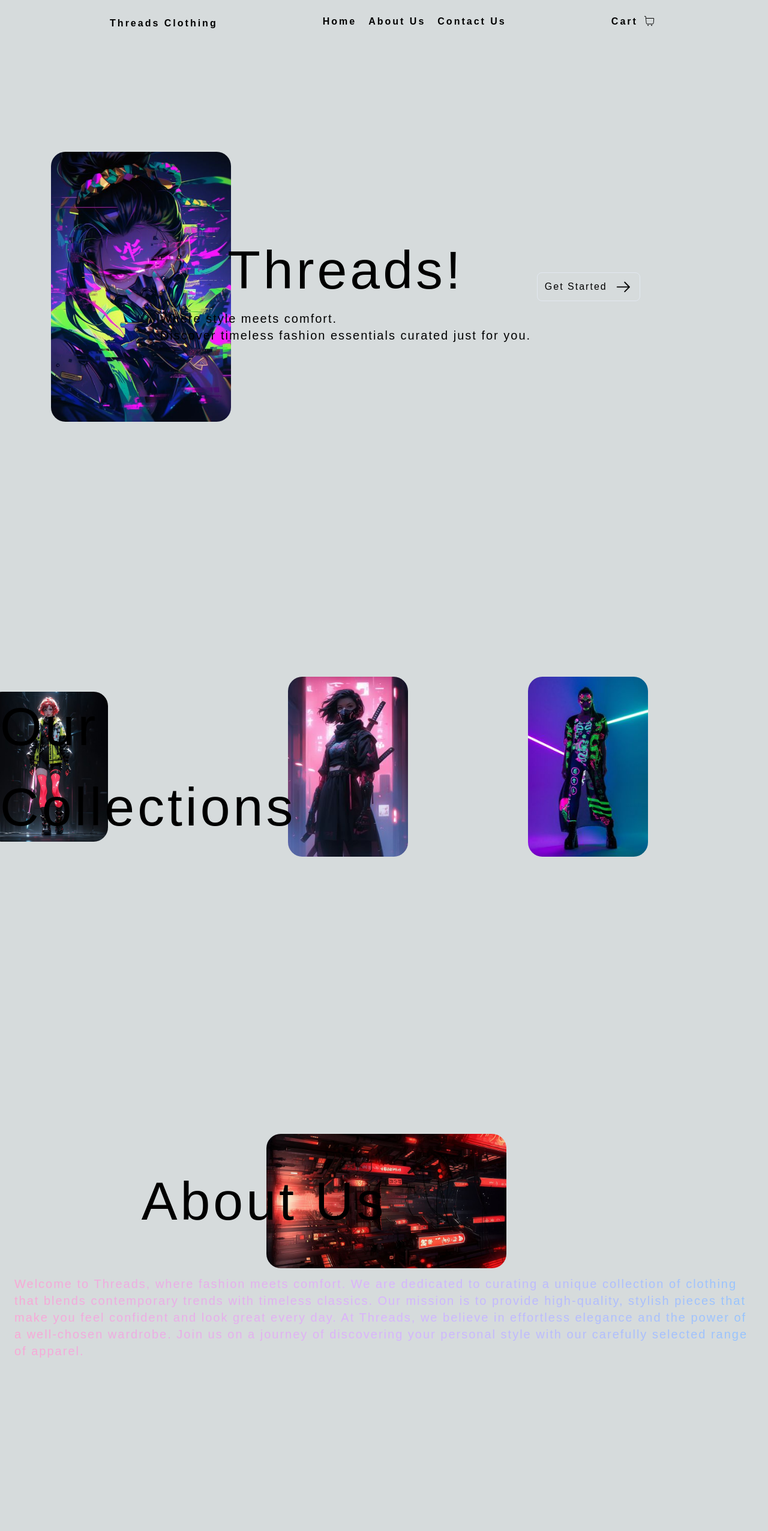
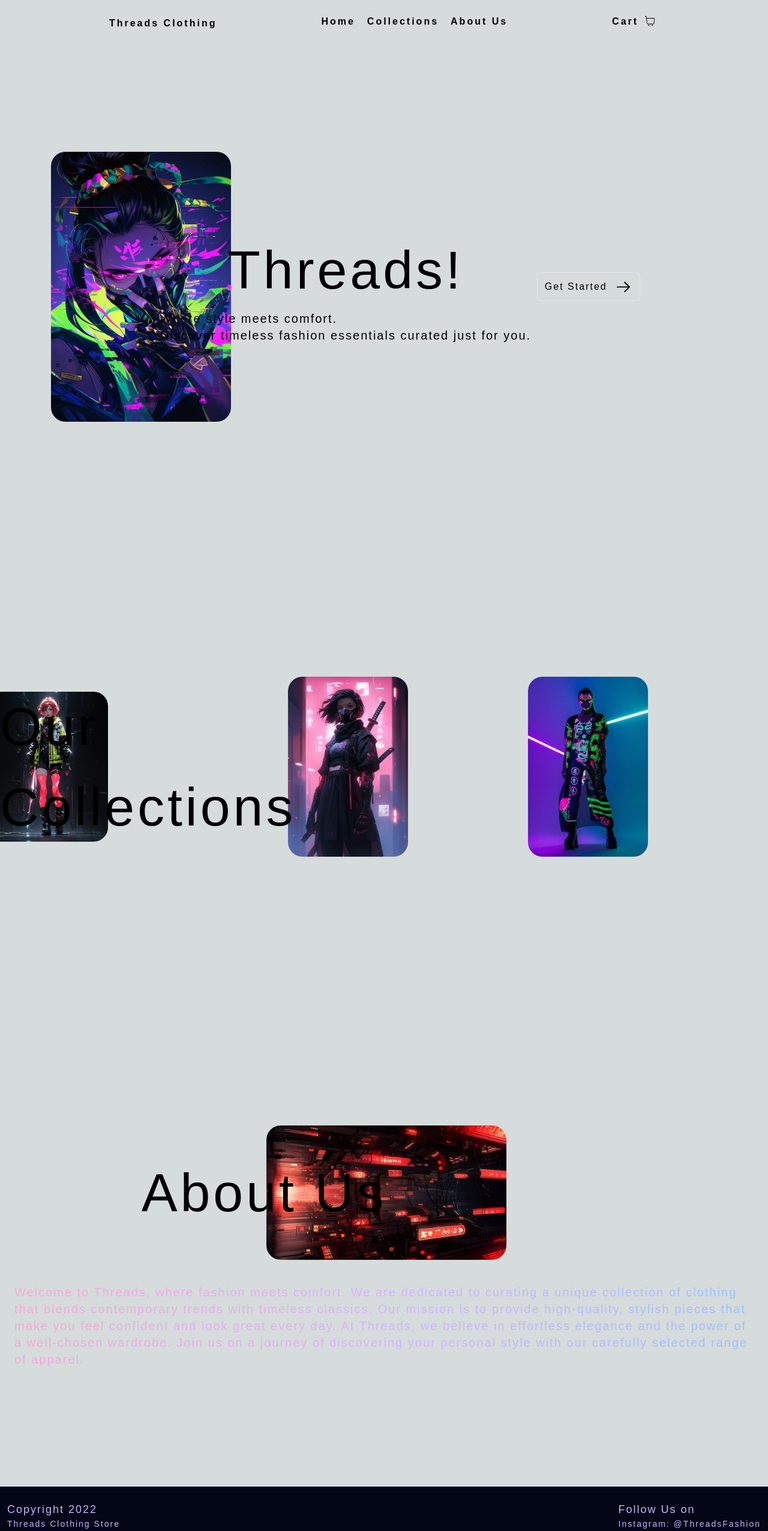
Before and after one commit to subhraneel2005/threadsClothing, a Next.js app: page / in a window 1280 px wide. Shown: the top 2552 px of the page at 60% size. Before the commit the page ends 2478 px from the top, so only its background shows below. Built offline with nearby package versions, Linux system fonts and the light colour scheme; a web font is replaced by a local one.

Commit message:
Navbar updated

```diff
--- a/src/app/page.js
+++ b/src/app/page.js
@@ -9,6 +9,7 @@ import heroImg from "../../public/heroImg.jpg"
 import OurCollections from "@/components/OurCollections";
 import { ScrollTrigger } from "gsap/ScrollTrigger";
 import AboutUs from "@/components/AboutUs";
+import BottomBarr from "@/components/BottomBarr";
 
 export default function Home() {
 
@@ -62,7 +63,7 @@ export default function Home() {
   return (
    <div className="w-full absolute select-none">
     <NavBarr/>
-    <div className="h-screen w-full flex justify-center items-center">
+    <div className="h-screen w-full flex justify-center items-center" id="homePage">
     <div className="getStarted border border-slate-200 rounded-lg cursor-pointer flex gap-3 justify-center items-center px-3 py-2">
       <p>Get Started</p>
       <GoArrowRight size={30} className="hover:rotate-90 transition-transform duration-300" />
@@ -76,6 +77,7 @@ export default function Home() {
     </div>
     <OurCollections/>
     <AboutUs/>
+    <BottomBarr/>
    </div>
   );
 }
--- a/src/components/AboutUs.jsx
+++ b/src/components/AboutUs.jsx
@@ -5,7 +5,7 @@ import aboutUs from "../../public/aboutUs.jpg"
 function AboutUs() {
   return (
         <div id="aboutUs" className="min-h-screen w-full flex justify-center items-center">
-            <div className="h-auto w-auto block space-y-3">
+            <div className="h-auto w-auto block space-y-3 md:space-y-10">
             <div className="flex justify-center items-center h-auto w-auto">
             <h1 className="text-[7vw] text-center">About Us</h1>
             <Image id="aboutUsImg" alt="aboutUS image" height={200} width={400} src={aboutUs} className="-z-10 rounded-[24px]"/>
--- /dev/null
+++ b/src/components/BottomBarr.jsx
@@ -0,0 +1,24 @@
+import React from 'react'
+
+function BottomBarr() {
+  return (
+    <div className="relative bottom-0 py-6 px-3 bg-slate-950 text-violet-300 flex justify-between items-center">
+        <div className="block text-sm">
+        <p className="text-lg">Copyright 2022</p>
+        <p>Threads Clothing Store</p>
+        <p>123 Fashion Avenue, Suite 456
+        Style City, ST 78901
+        Email: support@threads.com
+        Phone: (123) 456-7890</p>
+        </div>
+
+        <div className="block text-sm">
+        <p className="text-lg">Follow Us on</p>
+        <p>Instagram: @ThreadsFashion</p>
+        <p>Facebook: ThreadsFashion</p>
+        </div>
+    </div>
+  )
+}
+
+export default BottomBarr
--- a/src/components/NavBarr.jsx
+++ b/src/components/NavBarr.jsx
@@ -1,25 +1,65 @@
-import React from 'react'
-import gsap from 'gsap'
-import { useGSAP } from '@gsap/react'
+import React, { useEffect, useRef } from 'react';
+import gsap from 'gsap';
 import { CiShoppingCart } from "react-icons/ci";
 
 function NavBarr() {
+  const navRef = useRef(null);
+  let lastScrollY = window.scrollY;
+
+  useEffect(() => {
+    const handleScroll = () => {
+      const currentScrollY = window.scrollY;
+      if (currentScrollY > lastScrollY) {
+        // User is scrolling down, hide the navbar
+        gsap.to(navRef.current, { y: '-100%', opacity: 0, duration: 0.5 });
+      } else {
+        // User is scrolling up, show the navbar
+        gsap.to(navRef.current, { y: '0%', opacity: 1, duration: 0.5 });
+      }
+      lastScrollY = currentScrollY;
+    };
+
+    window.addEventListener('scroll', handleScroll);
+    return () => {
+      window.removeEventListener('scroll', handleScroll);
+    };
+  }, []);
+
+  const scrollToAboutUs = () => {
+    const aboutUsSection = document.getElementById("aboutUs");
+    if (aboutUsSection) {
+      aboutUsSection.scrollIntoView({ behavior: "smooth" });
+    }
+  };
+  const scrollToCollections = () => {
+    const contactUsSection = document.getElementById("collections");
+    if (contactUsSection) {
+      contactUsSection.scrollIntoView({ behavior: "smooth" });
+    }
+  };
+  const scrollToHomePage = () => {
+    const homePageSection = document.getElementById("homePage");
+    if (homePageSection) {
+      homePageSection.scrollIntoView({ behavior: "smooth" });
+    }
+  };
+
   return (
-    <div className="sticky top-0 px-2 py-6 bg-transparent md:px-2 flex justify-evenly">
+    <div ref={navRef} className="sticky bg-gray-950 bg-opacity-80 top-0 px-2 py-6 bg-transparent md:px-2 flex justify-evenly">
       <div className="flex items-center justify-center">
         <ul><li className="font-bold">Threads Clothing</li></ul>
       </div>
       <ul className="flex gap-5 font-bold">
-            <li>Home</li>
-            <li>About Us</li>
-            <li>Contact Us</li>
+        <li className="cursor-pointer" onClick={scrollToHomePage}>Home</li>
+        <li className="cursor-pointer" onClick={scrollToCollections}>Collections</li>
+        <li className="cursor-pointer" onClick={scrollToAboutUs}>About Us</li>
       </ul>
       <ul className="flex gap-1 font-bold">
         <li>Cart</li>
-        <CiShoppingCart size={30} className="pb-2"/>
+        <CiShoppingCart size={30} className="pb-2 cursor-pointer"/>
       </ul>
     </div>
-  )
+  );
 }
 
-export default NavBarr
+export default NavBarr;
```
Lines whose indentation alone changed are shown as unchanged.
